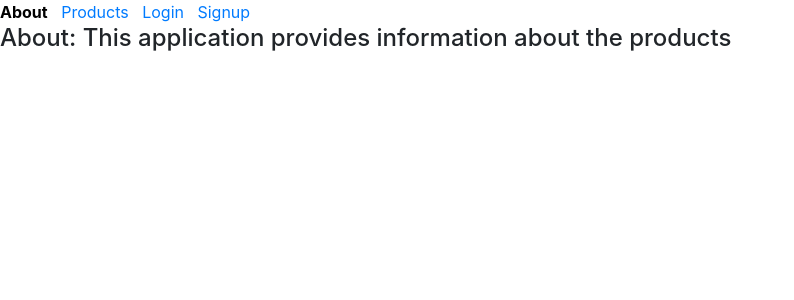
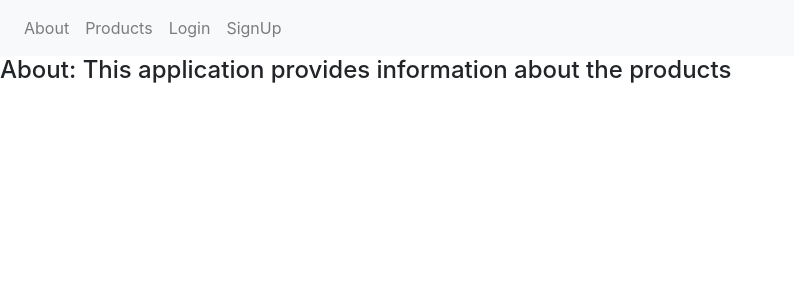
Before and after one commit to dheerajpundir4/react-redux-product-inventory, a React (Create React App) app: page / in a window 1280 px wide. Shown: the top 300 px of the page, without its empty margins (0-794 px from the left). Built offline with nearby package versions, Linux system fonts and the light colour scheme; data requests are answered from the project's data file.

Commit message:
using Navbar, Nab

```diff
--- a/src/App.js
+++ b/src/App.js
@@ -1,5 +1,7 @@
 import React from 'react'
-import { BrowserRouter as Router, Route, Redirect, Switch, NavLink } from 'react-router-dom';
+import { BrowserRouter as Router, Route, Switch} from 'react-router-dom';
+
+// Using component
 import AllProductPage from './components/displayProduct/AllProductPage';
 import AboutPage from './components/AboutPage';
 import AddProductPage from './components/curd/AddProductPage';
@@ -10,37 +12,45 @@ import DeleteProductPage from './components/curd/DeleteProductPage';
 import EditProductPage from './components/curd/EditProductPage';
 
 
+// Using bootstrap
+import Navbar from 'react-bootstrap/Navbar';
+import Nav from 'react-bootstrap/Nav';
 
-class Links extends React.Component{
-    render(){
+
+
+class Links extends React.Component {
+  render() {
     return (
-        <nav>
-            <NavLink activeStyle={{fontWeight:"bold", color:"black" }} exact activeClassName="current" to="/">About</NavLink>&nbsp;&nbsp;&nbsp;
-
-            <NavLink activeStyle={{fontWeight:"bold", color:"black"}}  activeClassName="current" to="/products">Products</NavLink>&nbsp;&nbsp;&nbsp;
-            <NavLink activeStyle={{fontWeight:"bold", color:"black" }} exact activeClassName="current" to="/Login">Login</NavLink>&nbsp;&nbsp;&nbsp;
-            <NavLink activeStyle={{fontWeight:"bold", color:"black" }} exact activeClassName="current" to="/Signup">Signup</NavLink>&nbsp;&nbsp;&nbsp;
-         </nav>
+      <>
+        <Navbar bg="light" expand="lg">
+          <Nav className="mr-auto">
+            <Nav.Link href="/">About</Nav.Link>
+            <Nav.Link href="/products">Products</Nav.Link>
+            <Nav.Link href="/Login">Login</Nav.Link>
+            <Nav.Link href="/Signup">SignUp</Nav.Link>
+          </Nav>
+        </Navbar>
+      </>
     );
   }
 }
 
-export default class App extends React.Component{
-  render(){
+export default class App extends React.Component {
+  render() {
     return (
       <Router>
         <div>
-            <Links/>
+          <Links />
           <Switch>
             <Route exact path="/products">
-                <AllProductPage/>
+              <AllProductPage />
             </Route>
             <Route path="/addProduct" component={AddProductPage} />
             <Route path="/view/:id" component={DisplayProductDetail} />
             <Route path="/delete/:id" component={DeleteProductPage} />
             <Route path="/edit/:id" component={EditProductPage} />
             <Route exact path="/">
-                <AboutPage/>
+              <AboutPage />
             </Route>
             <Route path="/Login" component={Login} />
             <Route path="/Signup" component={Signup} />
```
Also changed, not shown: 1 other file (tests, documents, lock files or other folders). Lines whose indentation alone changed are shown as unchanged.
